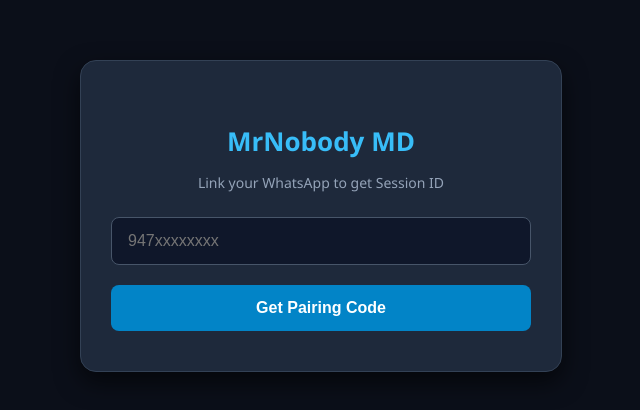
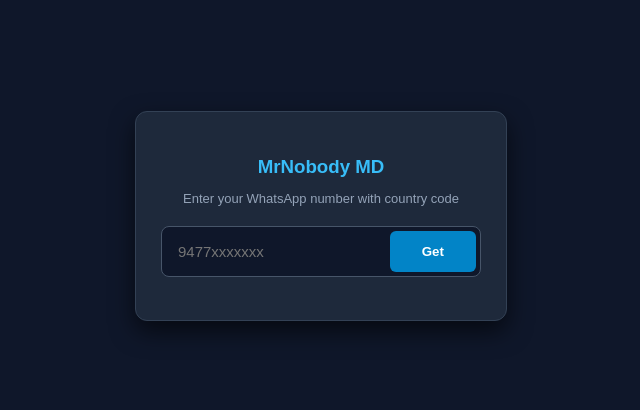
Before and after one commit to MrUnknowner/mrnobody-pair, a website: page pair.html in a window 1280 px wide. Shown: the part 184-594 px from the top of the page, without its empty margins (319-959 px from the left). Drawn offline with nearby package versions, Linux system fonts and the light colour scheme.

Commit message:
Update pair.html

```diff
--- a/pair.html
+++ b/pair.html
@@ -3,71 +3,114 @@
 <head>
   <meta charset="UTF-8">
   <meta name="viewport" content="width=device-width, initial-scale=1.0">
-    <title>MrNobody - Pair Code</title>
+  <title>MRNOBODY - PAIR CODE</title>
+  <link rel="stylesheet" href="https://cdnjs.cloudflare.com/ajax/libs/font-awesome/5.15.4/css/all.min.css">
   <style>
-        body { font-family: 'Segoe UI', Tahoma, Geneva, Verdana, sans-serif; background: #0b0f19; color: #f1f5f9; display: flex; justify-content: center; align-items: center; height: 100vh; margin: 0; }
-        .container { background: #1e293b; padding: 40px 30px; border-radius: 16px; box-shadow: 0 10px 25px rgba(0,0,0,0.6); width: 100%; max-width: 420px; text-align: center; border: 1px solid #334155; }
-        h2 { margin-bottom: 8px; color: #38bdf8; font-size: 26px; }
-        p { color: #94a3b8; font-size: 14px; margin-bottom: 25px; }
-        .input-group { position: relative; margin-bottom: 20px; }
-        input { width: 100%; padding: 14px 16px; border: 1px solid #475569; border-radius: 8px; background: #0f172a; color: white; font-size: 16px; box-sizing: border-box; outline: none; transition: 0.3s; }
-        input:focus { border-color: #38bdf8; box-shadow: 0 0 8px rgba(56, 189, 248, 0.3); }
-        button { width: 100%; padding: 14px; background: #0284c7; color: white; border: none; border-radius: 8px; font-size: 16px; cursor: pointer; font-weight: bold; transition: 0.3s; }
-        button:hover { background: #0369a1; }
-        #loading { display: none; margin-top: 15px; color: #fbbf24; font-weight: 500; }
-        #result { margin-top: 20px; font-size: 20px; font-weight: bold; color: #4ade80; word-break: break-all; background: #0f172a; padding: 15px; border-radius: 8px; border: 1px dashed #38bdf8; display: none; }
+    body {
+      display: flex;
+      justify-content: center;
+      align-items: center;
+      height: 100vh;
+      margin: 0;
+      background-color: #0f172a;
+      font-family: 'Arial', sans-serif;
+      color: #fff;
+    }
+    .container { display: flex; flex-direction: column; align-items: center; }
+    .box {
+      width: 320px;
+      padding: 25px;
+      text-align: center;
+      background-color: #1e293b;
+      border-radius: 12px;
+      box-shadow: 0 10px 25px rgba(0, 0, 0, 0.6);
+      border: 1px solid #334155;
+    }
+    h3 { color: #38bdf8; margin-bottom: 5px; }
+    p { color: #94a3b8; font-size: 13px; margin-bottom: 20px; }
+    .input-container {
+      display: flex;
+      background: #0f172a;
+      border-radius: 8px;
+      padding: 4px;
+      border: 1px solid #475569;
+    }
+    .input-container input {
+      background: transparent;
+      width: 70%;
+      padding: 12px;
+      border: none;
+      color: #fff;
+      font-size: 15px;
+      outline: none;
+    }
+    .input-container button {
+      width: 30%;
+      background: #0284c7;
+      color: white;
+      border: none;
+      border-radius: 6px;
+      font-weight: bold;
+      cursor: pointer;
+    }
+    .input-container button:hover { background: #0369a1; }
+    #loading-spinner { display: none; color: #fbbf24; margin-top: 15px; }
+    .fa-spinner { animation: spin 2s linear infinite; }
+    @keyframes spin { 0% { transform: rotate(0deg); } 100% { transform: rotate(360deg); } }
   </style>
 </head>
 <body>
   <div class="container">
-        <h2>MrNobody MD</h2>
-        <p>Link your WhatsApp to get Session ID</p>
+    <div class="box" id="box">
+      <h3>MrNobody MD</h3>
+      <p>Enter your WhatsApp number with country code</p>
+      <div class="input-container">
+        <input type="text" id="number" placeholder="9477xxxxxxx">
+        <button id="submit">Get</button>
+      </div>
+      <div id="loading-spinner">
+        <i class="fas fa-spinner fa-spin"></i> Generating...
+      </div>
+      <br>
+      <main id="pair"></main>
+    </div>
+  </div>
+  <script src="https://cdnjs.cloudflare.com/ajax/libs/axios/1.0.0-alpha.1/axios.min.js"></script>
+  <script>
+    let a = document.getElementById("pair");
+    let b = document.getElementById("submit");
+    let c = document.getElementById("number");
 
-        <div class="input-group">
-            <input type="text" id="number" placeholder="947xxxxxxxx">
-        </div>
+    async function Copy() {
+      let obj = document.getElementById("copy");
+      await navigator.clipboard.writeText(obj.innerText.replace('CODE: ', ''));
+      obj.innerText = "✔️ COPIED TO CLIPBOARD";
+      obj.style = "color:#4ade80;font-weight:bold;font-size:14px;";
+      setTimeout(() => { obj.innerText = "CODE: " + obj.dataset.code; }, 2000);
+    }
 
-        <button id="submitBtn" onclick="getPairCode()">Get Pairing Code</button>
-
-        <div id="loading">Generating code, please wait...</div>
-        <div id="result"></div>
-    </div>
-
-    <script>
-        async function getPairCode() {
-            const num = document.getElementById('number').value.trim();
-            const loading = document.getElementById('loading');
-            const result = document.getElementById('result');
-            const btn = document.getElementById('submitBtn');
-
-            if (!num) {
-                alert('Please enter your WhatsApp number with country code!');
+    b.addEventListener("click", async (e) => {
+      e.preventDefault();
+      if (!c.value) {
+        a.innerHTML = '<span style="color:#f87171;font-size:13px;">❗ Enter your phone number!</span>';
         return;
       }
-
-            loading.style.display = 'block';
-            result.style.display = 'none';
-            btn.disabled = true;
-
+      const bc = c.value.replace(/[^0-9]/g, "");
+      document.getElementById("loading-spinner").style.display = "block";
+      a.innerHTML = '';
       try {
-                const response = await fetch(`/code?number=${num}`);
-                const data = await response.json();
-
-                loading.style.display = 'none';
-                btn.disabled = false;
-
-                if (data.code) {
-                    result.style.display = 'block';
-                    result.innerHTML = `Your Code: <span style="color: #facc15">${data.code}</span>`;
-                } else {
-                    alert('Error generating code. Try again!');
+        let { data } = await axios(`/code?number=${bc}`);
+        let code = data.code || "Unavailable";
+        document.getElementById("loading-spinner").style.display = "none";
+        a.innerHTML = `<div style="background:#0f172a;padding:12px;border-radius:6px;border:1px dashed #38bdf8;margin-top:15px;cursor:pointer;" onclick="Copy()">
+          <span style="color:#94a3b8;font-size:12px;">Click to copy code:</span><br>
+          <font id="copy" data-code="${code}" style="color:#facc15;font-weight:bold;font-size:18px;">${code}</font>
+        </div>`;
+      } catch (err) {
+        document.getElementById("loading-spinner").style.display = "none";
+        a.innerHTML = '<span style="color:#f87171;font-size:13px;">❗ Error generating code</span>';
       }
-            } catch (e) {
-                loading.style.display = 'none';
-                btn.disabled = false;
-                alert('Server connection error!');
-            }
-        }
+    });
   </script>
 </body>
 </html>
```
Lines whose indentation alone changed are shown as unchanged.
